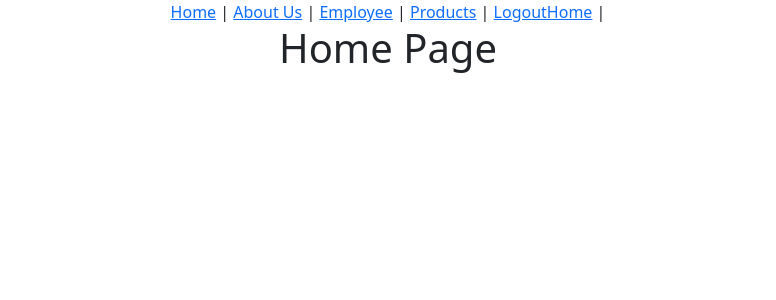
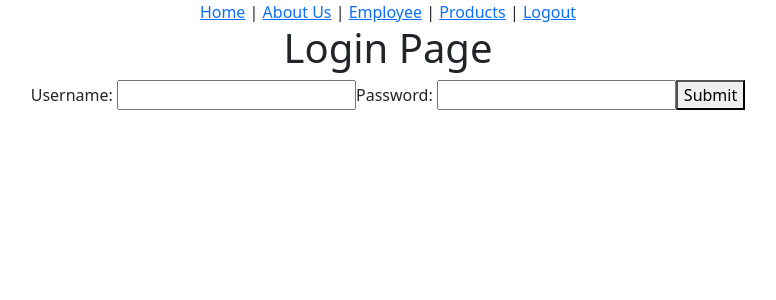
Before and after one commit to khadeom/learn_react, a React (Create React App) app: page / in a window 1280 px wide. Shown: the top 300 px of the page, without its empty margins (252-1028 px from the left). Built offline with nearby package versions, Linux system fonts and the light colour scheme; sample sign-in values are in the browser's storage.

Commit message:
fixed reload

```diff
--- a/src/App.js
+++ b/src/App.js
@@ -1,3 +1,4 @@
+import React, { useState, useEffect } from 'react';
 import logo from './logo.svg';
 import './App.css';
 import { BrowserRouter, Link, Route, Routes } from 'react-router-dom';
@@ -5,6 +6,7 @@ import { ProductComp, ProductDetails } from './day3/ProductComp';
 import FormDemo from './day2/FormDemo';
 import { RegisterComp } from './day3/RegisterComp';
 import LoginComp from './day3/LoginComp';
+import LogoutComp from './day3/LogoutComp';
 
 const HomePage = () => {
   return <h1>Home Page</h1>;
@@ -15,29 +17,42 @@ const AboutUs = () => {
 }
 
 function App() {
-  const isLoggedIn = localStorage.getItem('isLoggedIn')
-  console.log(`isLoggedIn =${isLoggedIn} ${typeof isLoggedIn }`)
+  // keep an internal state so UI updates when login status changes
+  const [isLoggedIn, setIsLoggedIn] = useState(
+    !!localStorage.getItem('isLoggedIn')
+  );
 
-  const handleLogout = ()=> {
-    console.log("Updated the login")
-    localStorage.setItem('isLoggedIn', '')
-  }
+  useEffect(() => {
+    console.log(`isLoggedIn =${isLoggedIn} ${typeof isLoggedIn }`);
+  }, [isLoggedIn]);
+
+  const handleLogout = () => {
+    console.log('Updated the logout');
+    localStorage.removeItem('isLoggedIn');
+    setIsLoggedIn(false);
+  };
+
+  const handleLogin = () => {
+    console.log('Updated the login');
+    // called after a successful login
+    localStorage.setItem('isLoggedIn', 'true');
+    setIsLoggedIn(true);
+  };
 
   return (
     <div className="App">
       <nav>
         {isLoggedIn ? (
           <>
-          <Link to="/">Home</Link> |{" "}
+          <Link to="/home">Home</Link> |{" "}
           <Link to="/about">About Us</Link> |{" "}
           <Link to="/employes">Employee</Link> |{" "}
           <Link to="/product">Products</Link> |{" "}
-          <Link to="/" onClick={handleLogout}>Logout</Link>
-          <Link to="/">Home</Link> |{" "}
+          <Link to="/logout">Logout</Link>
           </>
         ) : (
           <>
-          <Link to="/login">Login</Link>
+          <Link to="/login">Login</Link> |{" "}
           <Link to="/register">Register</Link>
           </>
         )}{" "}
@@ -47,13 +62,14 @@ function App() {
       </nav>
 
       <Routes>
-        <Route path='/' element={<HomePage/>}></Route>
+        <Route path='/' element={<LoginComp onLogin={handleLogin} />}></Route>
+        <Route path='/home' element={<HomePage/>}></Route>
         <Route path='/about' element={<AboutUs/>}></Route>
         <Route path='/employes' element={<FormDemo/>}></Route>
         <Route path='/product' element={<ProductComp/>}></Route>
         <Route path='/products/:id' element={<ProductDetails/>}></Route>
-        <Route path='/login' element={<LoginComp/>}></Route>
-        <Route path='/logout' element={<LoginComp/>}></Route>
+        <Route path='/login' element={<LoginComp onLogin={handleLogin} />}></Route>
+  <Route path='/logout' element={<LogoutComp onLogout={handleLogout} />}></Route>
         <Route path='/register' element={<RegisterComp/>}></Route>
       </Routes>
     </div>
--- a/src/day3/LoginComp.js
+++ b/src/day3/LoginComp.js
@@ -2,12 +2,13 @@ import React from 'react'
 import { useState, redirect } from 'react'
 import { useNavigate } from 'react-router-dom'
 
-const LoginComp = () => {
+const LoginComp = (props) => {
     const [username, setUsername] = useState('')
     const [password, setPassword] = useState('')
     const navigate = useNavigate();
+    console.log('LoginComp props=', props);
     const handleSubmit = (event)=>{
-        // event.preventDefault()
+        event.preventDefault()
         // const [username, password] =
         const username = event.target.username.value
         const password = event.target.password.value
@@ -18,8 +19,16 @@ const LoginComp = () => {
             const stored_password=localStorage.getItem(username)
             if (password==stored_password){
                 localStorage.setItem('isLoggedIn', true)
+
+                if (typeof props.onLogin === 'function') {
+                try {
+                    props.onLogin()
+                } catch (e) {
+                    // ignore
+                }
+                }
                 alert('Login Successful')
-                navigate('/')
+                navigate('/home')
             }else{
               alert('Invalid Password')
             }
--- a/src/day3/LogoutComp.js
+++ b/src/day3/LogoutComp.js
@@ -1,10 +1,29 @@
-import React from 'react'
+import React, { useEffect } from 'react';
+import { useNavigate } from 'react-router-dom';
 
-export const LogoutComp = () => {
+const LogoutComp = (props) => {
+  const navigate = useNavigate();
+
+  useEffect(() => {
+    // remove login flag
+    localStorage.removeItem('isLoggedIn');
+    // call parent handler if provided
+    if (typeof props.onLogout === 'function') {
+      try {
+        props.onLogout();
+      } catch (e) {
+        // ignore
+      }
+    }
+    // navigate to home after logout
+    navigate('/');
+  }, [props, navigate]);
+
   return (
     <div>
+      <h2>Logging out...</h2>
+    </div>
+  );
+};
 
-
-    </div>
-  )
-}
+export default LogoutComp;
```
